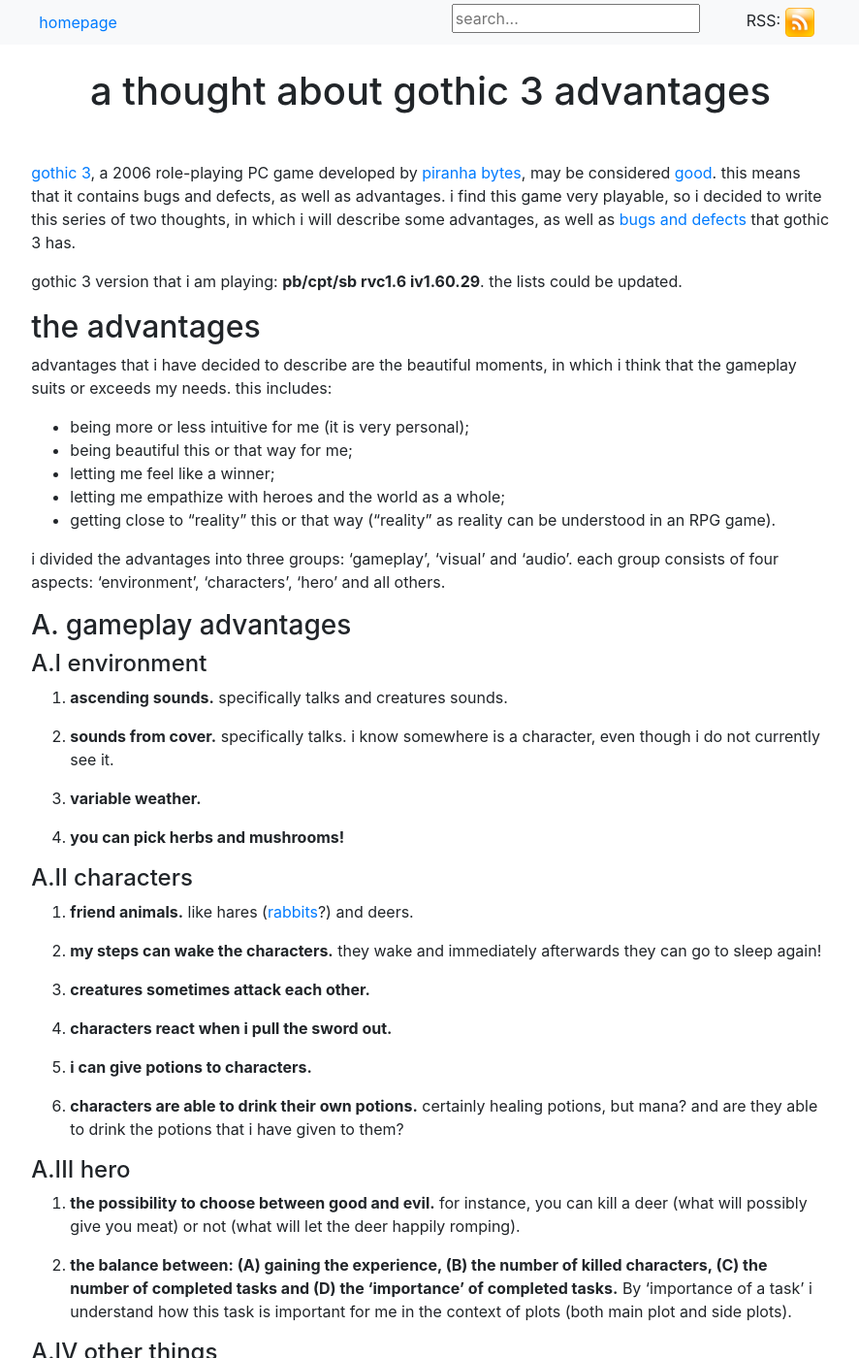
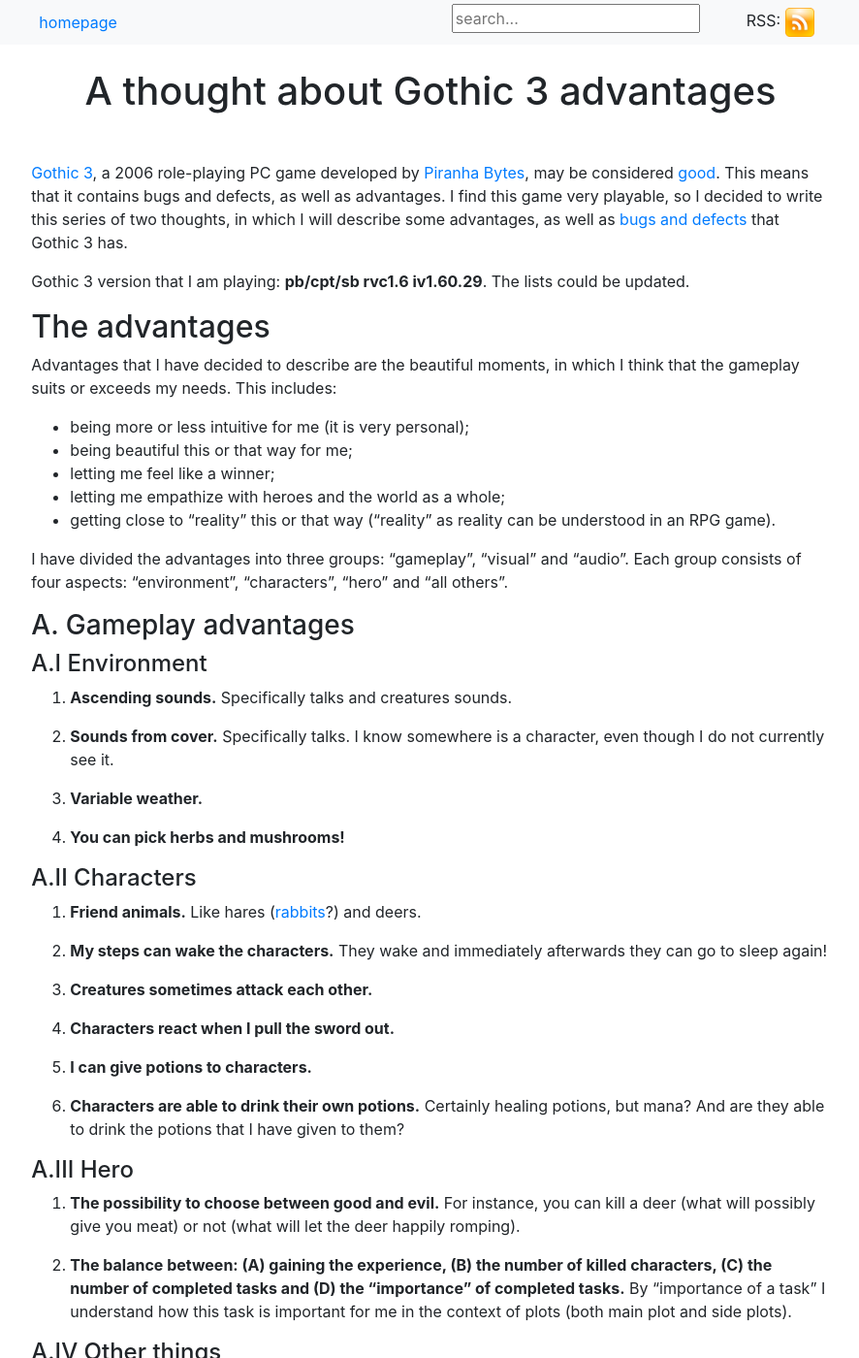
Before and after one commit to DevSilv/DevSilv.github.io, a Jekyll site: the page built from _posts/2018/09/01/2018-09-01-a-thought-about-gothic-3-advantages.md, in a window 1280 px wide and 1400 px high. Shown: the whole window at 97% size, without its empty margins (196-1082 px from the left). Built offline with Jekyll 4.4.1, drawn with Linux system fonts in a browser that asks for light colours; some of the changed text lies outside the part shown.

Commit message:
fix typos, improve readability, change orthography

```diff
--- a/_posts/2018/09/01/2018-09-01-a-thought-about-gothic-3-advantages.md
+++ b/_posts/2018/09/01/2018-09-01-a-thought-about-gothic-3-advantages.md
@@ -1,115 +1,115 @@
 ---
 layout: post
-title: "a thought about gothic 3 advantages"
+title: "A thought about Gothic 3 advantages"
 date: 2018-09-01
 ---
 
-[gothic 3](http://www.gothic3.com/), a 2006 role-playing PC game developed by [piranha bytes](https://www.igdb.com/companies/piranha-bytes), may be considered [good](http://www.metacritic.com/game/pc/gothic-3). this means that it contains bugs and defects, as well as advantages. i find this game very playable, so i decided to write this series of two thoughts, in which i will describe some advantages, as well as [bugs and defects]() that gothic 3 has.
+[Gothic 3](http://www.Gothic3.com/), a 2006 role-playing PC game developed by [Piranha Bytes](https://www.igdb.com/companies/piranha-bytes), may be considered [good](http://www.metacritic.com/game/pc/Gothic-3). This means that it contains bugs and defects, as well as advantages. I find this game very playable, so I decided to write this series of two thoughts, in which I will describe some advantages, as well as [bugs and defects]() that Gothic 3 has.
 
-gothic 3 version that i am playing: **pb/cpt/sb rvc1.6 iv1.60.29**. the lists could be updated.
+Gothic 3 version that I am playing: **pb/cpt/sb rvc1.6 iv1.60.29**. The lists could be updated.
 
-## the advantages
+## The advantages
 
-advantages that i have decided to describe are the beautiful moments, in which i think that the gameplay suits or exceeds my needs. this includes:
+Advantages that I have decided to describe are the beautiful moments, in which I think that the gameplay suits or exceeds my needs. This includes:
 - being more or less intuitive for me (it is very personal);
 - being beautiful this or that way for me;
 - letting me feel like a winner;
 - letting me empathize with heroes and the world as a whole;
 - getting close to "reality" this or that way ("reality" as reality can be understood in an RPG game).
 
-i divided the advantages into three groups: 'gameplay', 'visual' and 'audio'. each group consists of four aspects: 'environment', 'characters', 'hero' and all others.
+I have divided the advantages into three groups: "gameplay", "visual" and "audio". Each group consists of four aspects: "environment", "characters", "hero" and "all others".
 
-### A. gameplay advantages
+### A. Gameplay advantages
 
-#### A.I environment
+#### A.I Environment
 
-1. **ascending sounds.** specifically talks and creatures sounds.
+1. **Ascending sounds.** Specifically talks and creatures sounds.
 
-2. **sounds from cover.** specifically talks. i know somewhere is a character, even though i do not currently see it.
+2. **Sounds from cover.** Specifically talks. I know somewhere is a character, even though I do not currently see it.
 
-3. **variable weather.**
+3. **Variable weather.**
 
-4. **you can pick herbs and mushrooms!**
+4. **You can pick herbs and mushrooms!**
 
-#### A.II characters
+#### A.II Characters
 
-1. **friend animals.** like hares ([rabbits](http://www.worldofgothic.com/gothic3/?go=g3insert_animals)?) and deers.
+1. **Friend animals.** Like hares ([rabbits](http://www.worldofGothic.com/Gothic3/?go=g3insert_animals)?) and deers.
 
-2. **my steps can wake the characters.** they wake and immediately afterwards they can go to sleep again!
+2. **My steps can wake the characters.** They wake and immediately afterwards they can go to sleep again!
 
-3. **creatures sometimes attack each other.**
+3. **Creatures sometimes attack each other.**
 
-4. **characters react when i pull the sword out.**
+4. **Characters react when I pull the sword out.**
 
-5. **i can give potions to characters.**
+5. **I can give potions to characters.**
 
-6. **characters are able to drink their own potions.** certainly healing potions, but mana? and are they able to drink the potions that i have given to them?
+6. **Characters are able to drink their own potions.** Certainly healing potions, but mana? And are they able to drink the potions that I have given to them?
 
-#### A.III hero
+#### A.III Hero
 
-1. **the possibility to choose between good and evil.** for instance, you can kill a deer (what will possibly give you meat) or not (what will let the deer happily romping).
+1. **The possibility to choose between good and evil.** For instance, you can kill a deer (what will possibly give you meat) or not (what will let the deer happily romping).
 
-2. **the balance between: (A) gaining the experience, (B) the number of killed characters, (C) the number of completed tasks and (D) the 'importance' of completed tasks.** By 'importance of a task' i understand how this task is important for me in the context of plots (both main plot and side plots).
+2. **The balance between: (A) gaining the experience, (B) the number of killed characters, (C) the number of completed tasks and (D) the "importance" of completed tasks.** By "importance of a task" I understand how this task is important for me in the context of plots (both main plot and side plots).
 
-#### A.IV other things
+#### A.IV Other things
 
 1. \-\-\-
 
-### B. visual advantages
+### B. Visual advantages
 
-#### A.I environment
+#### A.I Environment
 
-1. **falling snow.**
+1. **Falling snow.**
 
-2. **mist.** specifically in the morning.
+2. **Mist.** Specifically in the morning.
 
-3. **nights.** specifically shadows from bonfire light.
+3. **Nights.** Specifically shadows from bonfire light.
 
-4. **you can saw (a log), and during this there is sawdust falling.**
+4. **You can saw (a log), and during this there is sawdust falling.**
 
-5. **colors of the world in the light of the sunset.**
+5. **Colors of the world in the light of the sunset.**
 
-#### A.II characters
+#### A.II Characters
 
-1. **arrows poking from the characters bodies.** although it is probably only visual advantage, they probably do no additional hurt as if they dropped away.
+1. **Arrows poking from the characters bodies.** Although it is probably only visual advantage, they probably do no additional hurt as if they dropped away.
 
-2. **the animation of characters during the fight.**
+2. **The animation of characters during the fight.**
 
-#### A.III hero
+#### A.III Hero
 
-1. **the animation of the nameless hero during the fight.**
+1. **The animation of the nameless hero during the fight.**
 
-#### A.IV other things
+#### A.IV Other things
 
 1. \-\-\-
 
-### C. audio advantages
+### C. Audio advantages
 
-#### A.I environment
+#### A.I Environment
 
-1. **sounds and voices.** specifically animal sounds (like howling of wolves), snow crunching.
+1. **Sounds and voices.** Specifically animal sounds (like howling of wolves), snow crunching.
 
-#### A.II characters
+#### A.II Characters
 
-1. **sounds and voices.**
+1. **Sounds and voices.**
 
-#### A.III hero
+#### A.III Hero
 
 1. \-\-\-
 
-#### A.IV other things
+#### A.IV Other things
 
-1. **sounds and voices.**
+1. **Sounds and voices.**
 
-2. **music.** very moody. but the main things is that it excellent fits the moment in the game – it changes when fight starts, it changes when fight ends, it changes when i go to the ice land, and so on.
+2. **Music.** Very moody. But, the main things is that it excellent fits the moment in the game – it changes when fight starts, it changes when fight ends, it changes when I go to the ice land, and so on.
 
-3. **the sound of drawing a bow.** lovely! specifically lovely to hear when trying to dodge the arrow.
+3. **The sound of drawing a bow.** Lovely! Specifically lovely to hear when trying to dodge the arrow.
 
-## some sources
+## Some sources
 
-- http://pl.gothic.wikia.com/wiki/Gothic_i_ArcaniA
-- http://www.worldofgothic.com/
-- http://gothicworld.wikia.com/wiki/Gothic_Wiki
+- http://pl.Gothic.wikia.com/wiki/Gothic_i_ArcaniA
+- http://www.worldofGothic.com/
+- http://Gothicworld.wikia.com/wiki/Gothic_Wiki
 - http://www.metacritic.com/
-- http://www.gothic3.com/
+- http://www.Gothic3.com/
 - https://www.igdb.com/
```
